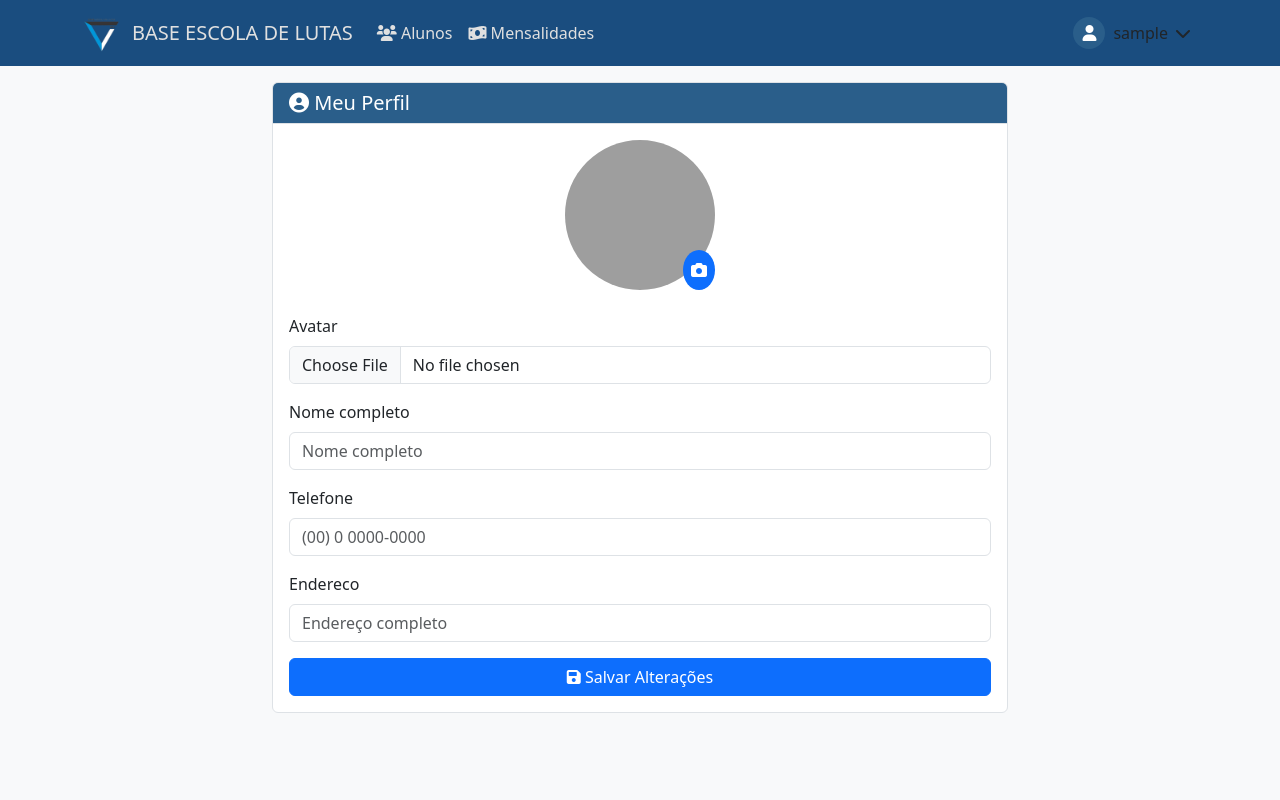
After one commit to devgui01/BEL, a Django app: page /alunos/profile/ in a window 1280 px wide. The commit adds this page. Run offline with Django 5.2, Linux system fonts and the light colour scheme; the visitor is signed in with stand-in values (Sample User, id 1); some libraries are stand-ins or nearby versions; grey boxes are pictures that could not be loaded.

Commit message:
Initial commit: Sistema de gerenciamento de alunos e mensalidades da academia BEL

```diff
--- a/alunos/forms.py
+++ b/alunos/forms.py
@@ -1,5 +1,5 @@
 from django import forms
-from .models import Aluno, Mensalidade
+from .models import Aluno, Mensalidade, UserProfile
 from django.contrib.auth.forms import UserCreationForm
 
 class GerarMensalidadeForm(forms.ModelForm):
@@ -38,3 +38,13 @@ class AlunoForm(forms.ModelForm):
 class SignUpForm(UserCreationForm):
     class Meta(UserCreationForm.Meta):
         fields = UserCreationForm.Meta.fields + ("email",)
+
+class ProfileForm(forms.ModelForm):
+    class Meta:
+        model = UserProfile
+        fields = ['avatar', 'nome_completo', 'telefone', 'endereco']
+        widgets = {
+            'telefone': forms.TextInput(attrs={'class': 'form-control', 'placeholder': '(00) 0 0000-0000'}),
+            'endereco': forms.TextInput(attrs={'class': 'form-control', 'placeholder': 'Endereço completo'}),
+            'nome_completo': forms.TextInput(attrs={'class': 'form-control', 'placeholder': 'Nome completo'}),
+        }
--- a/alunos/templates/alunos/base.html
+++ b/alunos/templates/alunos/base.html
@@ -1,6 +1,6 @@
 {% load static %}
 <!DOCTYPE html>
-<html lang="pt-br">
+<html lang="pt-br" data-theme="{% if user.is_authenticated and user.profile.dark_mode %}dark{% else %}light{% endif %}">
 <head>
     <meta charset="UTF-8">
     <meta name="viewport" content="width=device-width, initial-scale=1.0">
@@ -11,42 +11,77 @@
     <style>
         /* --- Paleta de Cores e Estilos Gerais --- */
         :root {
-            --primary-dark-blue: #1A4D7F; /* Azul escuro principal */
-            --primary-blue: #2A5E8A;    /* Azul médio */
-            --light-grey: #E0E0E0;      /* Cinza claro para texto/elementos claros */
-            --dark-grey: #343a40;       /* Cinza escuro */
-            --white: #FFFFFF;           /* Branco */
+            /* Light theme variables */
+            --primary-dark-blue: #1A4D7F;
+            --primary-blue: #2A5E8A;
+            --light-grey: #E0E0E0;
+            --dark-grey: #343a40;
+            --white: #FFFFFF;
+            --status-success: #218838;
+            --status-danger: #c82333;
+            --status-warning: #e0a800;
+            --badge-info: #138496;
+            --bg-color: #f8f9fa;
+            --text-color: #212529;
+            --card-bg: #ffffff;
+            --border-color: #dee2e6;
+        }
 
-            /* Cores de Status/Destaque (ajustadas para harmonizar) */
-            --status-success: #218838;  /* Verde um pouco mais escuro */
-            --status-danger: #c82333;   /* Vermelho um pouco mais escuro */
-            --status-warning: #e0a800;  /* Laranja/Amarelo um pouco mais escuro */
-            --badge-info: #138496;      /* Azul/Ciano um pouco mais escuro/acinzentado */
+        [data-theme="dark"] {
+            --primary-dark-blue: #2A5E8A;
+            --primary-blue: #1A4D7F;
+            --light-grey: #4a4a4a;
+            --dark-grey: #e0e0e0;
+            --white: #212529;
+            --status-success: #28a745;
+            --status-danger: #dc3545;
+            --status-warning: #ffc107;
+            --badge-info: #17a2b8;
+            --bg-color: #212529;
+            --text-color: #f8f9fa;
+            --card-bg: #343a40;
+            --border-color: #495057;
+        }
+
+        html, body {
+            height: 100%;
+            margin: 0;
+            padding: 0;
+            overflow: hidden;
+            background-color: var(--bg-color);
+            color: var(--text-color);
+            transition: background-color 0.3s ease, color 0.3s ease;
         }
 
         body {
-             background-color: #f8f9fa; /* Fundo claro sutil */
-             color: #212529; /* Cor de texto padrão escura */
+            display: flex;
+            flex-direction: column;
+            height: 100%;
         }
 
         /* Navbar */
         .navbar-custom {
-            background-color: var(--primary-dark-blue); /* Usa variável */
+            background-color: var(--primary-dark-blue);
+            padding: 0.5rem 1rem;
+            flex-shrink: 0;
         }
+
         .navbar-custom .navbar-brand,
         .navbar-custom .nav-link {
-            color: var(--light-grey); /* Usa variável */
-            transition: color 0.3s ease; /* Transição de cor para links */
+            color: var(--light-grey);
+            transition: color 0.3s ease;
         }
+
         .navbar-custom .nav-link:hover {
-            color: var(--white); /* Usa variável */
+            color: var(--white);
         }
-         /* Animação para ícones na navbar */
+
         .navbar-custom .nav-link i {
-             transition: transform 0.3s ease; /* Transição para o ícone */
+            transition: transform 0.3s ease;
         }
+
         .navbar-custom .nav-link:hover i {
-             transform: scale(1.1); /* Aumenta levemente o ícone no hover */
+            transform: scale(1.1);
         }
 
         .navbar-brand {
@@ -54,102 +89,142 @@
             align-items: center;
             gap: 10px;
         }
+
         .navbar-brand img {
-            height: 50px;
+            height: 40px;
             width: auto;
             object-fit: contain;
         }
 
-        /* Tabelas */
-        .table th {
-            background-color: var(--primary-blue); /* Usa variável */
-            color: var(--white); /* Usa variável */
-        }
-        .table-hover tbody tr:hover {
-            background-color: rgba(0,0,0,.05); /* Hover sutil */
+        /* Container principal */
+        .main-container {
+            flex: 1;
+            padding: 1rem;
+            width: 100%;
+            max-width: 100%;
+            margin: 0 auto;
+            overflow-y: auto;
+            overflow-x: hidden;
+            display: flex;
+            flex-direction: column;
         }
 
-        /* Badges */
-        .badge {
-            font-size: 0.9em;
-            padding: 0.5em 0.8em;
-            /* Garantir cores dos badges de status/destaque */
-            &.bg-success { background-color: var(--status-success) !important; color: white; }
-            &.bg-danger { background-color: var(--status-danger) !important; color: white; }
-            &.bg-warning { background-color: var(--status-warning) !important; color: white; }
-            &.bg-info { background-color: var(--badge-info) !important; color: white; } /* Bolsista */
-            /* Cores para faixas (usando tons de cinza ou cores específicas se necessário) */
-            &.bg-marrom { background-color: #795548; color: white; }
-            &.bg-preta { background-color: #212529; color: white; }
-            &.bg-roxa { background-color: #6f42c1; color: white; }
-            &.bg-azul { background-color: #007bff; color: white; }
-            &.bg-branca { background-color: #f8f9fa; color: #212529; border: 1px solid #ced4da; }
-
+        /* Cards */
+        .card {
+            background-color: var(--card-bg);
+            border-color: var(--border-color);
+            transition: background-color 0.3s ease, border-color 0.3s ease;
         }
 
-
-        /* Animações */
-        /* Animação sutil para os botões */
-        .btn {
-            transition: all 0.3s ease; /* Transição suave para todas as propriedades em 0.3 segundos */
-        }
-        .btn:hover {
-            transform: translateY(-2px); /* Levantar um pouco no hover */
-            box-shadow: 0 4px 8px rgba(0, 0, 0, 0.2); /* Adicionar uma sombra */
-        }
-        .btn:active {
-            transform: translateY(0); /* Voltar à posição original ao clicar */
-            box-shadow: 0 2px 4px rgba(0, 0, 0, 0.2); /* Sombra menor ao clicar */
+        .card-header {
+            background-color: var(--primary-blue);
+            color: var(--white);
+            border-bottom-color: var(--border-color);
         }
 
-        /* Animação de fade-in para o conteúdo principal */
-        @keyframes fadeIn {
-            from { opacity: 0; transform: translateY(20px); }
-            to { opacity: 1; transform: translateY(0); }
-        }
-        .container.mt-4 {
-            animation: fadeIn 0.5s ease-out;
+        /* Tabelas */
+        .table {
+            color: var(--text-color);
         }
 
+        .table th {
+            background-color: var(--primary-blue);
+            color: var(--white);
+            white-space: nowrap;
+        }
+
+        .table-hover tbody tr:hover {
+            background-color: var(--light-grey);
+        }
+
+        /* Formulários */
+        .form-control {
+            background-color: var(--card-bg);
+            border-color: var(--border-color);
+            color: var(--text-color);
+        }
+
+        .form-control:focus {
+            background-color: var(--card-bg);
+            color: var(--text-color);
+        }
+
+        /* Dropdown */
+        .dropdown-menu {
+            background-color: var(--card-bg);
+            border-color: var(--border-color);
+        }
+
+        .dropdown-item {
+            color: var(--text-color);
+        }
+
+        .dropdown-item:hover {
+            background-color: var(--light-grey);
+            color: var(--text-color);
+        }
+
+        /* Avatar */
         .avatar-dropdown {
             cursor: pointer;
-            color: var(--light-grey);
+            padding: 0.5rem;
+            border-radius: 0.25rem;
+            transition: background-color 0.3s ease;
         }
+
         .avatar-dropdown:hover {
-            color: var(--white);
+            background-color: rgba(255, 255, 255, 0.1);
         }
 
         .avatar-icon {
             width: 32px;
             height: 32px;
-            border-radius: 50%;
             background-color: var(--primary-blue);
             color: var(--white);
+            border-radius: 50%;
             display: flex;
             align-items: center;
             justify-content: center;
-            font-size: 1.2rem;
-        }
-        .dropdown-menu {
-            min-width: 200px;
-        }
-        .dropdown-item {
-            padding: 0.5rem 1rem;
-            color: var(--dark-grey);
-        }
-        .dropdown-item i {
-            width: 20px;
-            text-align: center;
-            margin-right: 10px;
-            color: var(--dark-grey);
-        }
-        .dropdown-item.text-danger {
-            color: var(--status-danger) !important;
-        }
-        .dropdown-item.text-danger i {
-            color: var(--status-danger) !important;
         }
 
+        /* Responsividade */
+        @media (max-width: 768px) {
+            .navbar-brand img {
+                height: 30px;
+            }
+
+            .container-fluid {
+                padding-left: 10px;
+                padding-right: 10px;
+            }
+
+            .card {
+                margin-bottom: 1rem;
+            }
+        }
+
+        @media (max-width: 576px) {
+            .navbar-brand span {
+                font-size: 0.9rem;
+            }
+
+            .btn {
+                padding: 0.25rem 0.5rem;
+                font-size: 0.875rem;
+            }
+        }
+
+        @media (min-width: 1400px) {
+            .main-container > .container-fluid {
+                max-width: 1320px;
+                margin: 0 auto;
+                padding: 0;
+            }
+            .main-container {
+                padding-left: 0;
+                padding-right: 0;
+            }
+        }
     </style>
 </head>
 <body>
@@ -163,9 +238,8 @@
                 <span class="navbar-toggler-icon"></span>
             </button>
             <div class="collapse navbar-collapse" id="navbarNav">
-                {# Mostra os links de navegação apenas se a URL atual NÃO for a de login NEM a de cadastro #}
                 {% if request.resolver_match.url_name != 'login' and request.resolver_match.url_name != 'signup' %}
-                <ul class="navbar-nav me-auto"> {# Adicionado me-auto aqui #}
+                <ul class="navbar-nav me-auto">
                     <li class="nav-item">
                         <a class="nav-link" href="{% url 'aluno-list' %}">
                             <i class="fas fa-users"></i> Alunos
@@ -177,25 +251,29 @@
                         </a>
                     </li>
                 </ul>
-                {% endif %} {# Fim da condição para não mostrar na página de login/cadastro #}
+                {% endif %}
                 {% if user.is_authenticated %}
                 <div class="dropdown ms-auto">
                     <div class="avatar-dropdown d-flex align-items-center" data-bs-toggle="dropdown">
+                        {% if user.profile and user.profile.avatar %}
+                        <img src="{{ user.profile.avatar.url }}" alt="Avatar" class="rounded-circle me-2" style="width: 32px; height: 32px; object-fit: cover;">
+                        {% else %}
                         <div class="avatar-icon me-2">
                             <i class="fas fa-user"></i>
                         </div>
+                        {% endif %}
                         <span class="d-none d-lg-inline">{{ user.username }}</span>
                         <i class="fas fa-chevron-down ms-2"></i>
                     </div>
                     <ul class="dropdown-menu dropdown-menu-end">
                         <li>
-                            <a class="dropdown-item" href="#">
-                                <i class="fas fa-user-cog"></i>Perfil
+                            <a class="dropdown-item" href="{% url 'profile' %}">
+                                <i class="fas fa-user-cog"></i> Perfil
                             </a>
                         </li>
                         <li>
-                            <a class="dropdown-item" href="#">
-                                <i class="fas fa-cog"></i>Configurações
+                            <a class="dropdown-item" href="{% url 'settings' %}">
+                                <i class="fas fa-cog"></i> Configurações
                             </a>
                         </li>
                         <li><hr class="dropdown-divider"></li>
@@ -204,7 +282,7 @@
                                 {% csrf_token %}
                             </form>
                             <a class="dropdown-item text-danger" href="#" onclick="event.preventDefault(); document.getElementById('logout-form').submit();">
-                                <i class="fas fa-sign-out-alt"></i>Sair
+                                <i class="fas fa-sign-out-alt"></i> Sair
                             </a>
                         </li>
                     </ul>
@@ -214,7 +292,7 @@
         </div>
     </nav>
 
-    <div class="container mt-4">
+    <div class="main-container">
         {% if messages %}
             {% for message in messages %}
                 <div class="alert alert-{{ message.tags }} alert-dismissible fade show">
--- /dev/null
+++ b/alunos/templates/alunos/profile.html
@@ -0,0 +1,73 @@
+{% extends 'alunos/base.html' %}
+{% load crispy_forms_tags %}
+{% load static %}
+
+{% block title %}Perfil{% endblock %}
+
+{% block content %}
+<div class="container">
+    <div class="row justify-content-center">
+        <div class="col-md-8">
+            <div class="card">
+                <div class="card-header">
+                    <h5 class="mb-0"><i class="fas fa-user-circle"></i> Meu Perfil</h5>
+                </div>
+                <div class="card-body">
+                    <form method="post" enctype="multipart/form-data" id="profileForm">
+                        {% csrf_token %}
+                        <div class="text-center mb-4">
+                            <div class="position-relative d-inline-block">
+                                {% if user.profile.avatar %}
+                                    <img src="{{ user.profile.avatar.url }}"
+                                         alt="Avatar"
+                                         class="rounded-circle"
+                                         style="width: 150px; height: 150px; object-fit: cover;">
+                                {% else %}
+                                    <img src="{% static 'default-avatar.png' %}"
+                                         alt="Default Avatar"
+                                         class="rounded-circle"
+                                         style="width: 150px; height: 150px; object-fit: cover;">
+                                {% endif %}
+                                <label for="id_avatar" class="position-absolute bottom-0 end-0 bg-primary text-white rounded-circle p-2" style="cursor: pointer;">
+                                    <i class="fas fa-camera"></i>
+                                </label>
+                                <input type="file" name="avatar" id="id_avatar" class="d-none" accept="image/*">
+                            </div>
+                        </div>
+                        {{ form|crispy }}
+                        <div class="d-grid gap-2">
+                            <button type="submit" class="btn btn-primary">
+                                <i class="fas fa-save"></i> Salvar Alterações
+                            </button>
+                        </div>
+                    </form>
+                </div>
+            </div>
+        </div>
+    </div>
+</div>
+{% endblock %}
+
+{% block extra_js %}
+<script>
+document.addEventListener('DOMContentLoaded', function() {
+    // Avatar preview
+    const avatarInput = document.getElementById('id_avatar');
+    const avatarPreview = document.querySelector('.rounded-circle');
+
+    avatarInput.addEventListener('change', function(e) {
+        const file = e.target.files[0];
+        if (file) {
+            const reader = new FileReader();
+            reader.onload = function(e) {
+                avatarPreview.src = e.target.result;
+            }
+            reader.readAsDataURL(file);
+        }
+    });
+
+    // Phone mask
+    $('#id_telefone').mask('(00) 0 0000-0000');
+});
+</script>
+{% endblock %}
--- a/alunos/urls.py
+++ b/alunos/urls.py
@@ -11,4 +11,7 @@ urlpatterns = [
     path('mensalidades/excluir/<int:pk>/', views.excluir_mensalidade, name='excluir-mensalidade'),
     path('mensalidades/editar-mensalidade/<int:pk>/', views.editar_mensalidade, name='editar-mensalidade'),
     path('signup/', views.signup, name='signup'),
+    path('profile/', views.profile_view, name='profile'),
+    path('settings/', views.settings_view, name='settings'),
+    path('update-theme/', views.update_theme, name='update-theme'),
 ]
--- a/alunos/views.py
+++ b/alunos/views.py
@@ -6,10 +6,12 @@ from .models import Aluno, Mensalidade, Pagamento
 from django.utils import timezone
 from datetime import timedelta
 from django.db.models import Q, OuterRef, Subquery, Max, Case, When, Value, F, CharField
-from .forms import GerarMensalidadeForm, AlunoForm, SignUpForm
+from .forms import GerarMensalidadeForm, AlunoForm, SignUpForm, ProfileForm
 from django.contrib.auth.mixins import LoginRequiredMixin
 from django.contrib.auth.decorators import login_required
 import calendar
+from django.http import JsonResponse
+import json
 
 # Create your views here.
 
@@ -205,3 +207,42 @@ def signup(request):
     else:
         form = SignUpForm()
     return render(request, 'registration/signup.html', {'form': form})
+
+@login_required
+def settings_view(request):
+    if request.method == 'POST':
+        form = ProfileForm(request.POST, request.FILES, instance=request.user.profile)
+        if form.is_valid():
+            form.save()
+            messages.success(request, 'Configurações atualizadas com sucesso!')
+            return redirect('settings')
+    else:
+        form = ProfileForm(instance=request.user.profile)
+
+    return render(request, 'alunos/settings.html', {'form': form})
+
+@login_required
+def update_theme(request):
+    if request.method == 'POST':
+        try:
+            data = json.loads(request.body)
+            dark_mode = data.get('dark_mode', False)
+            request.user.profile.dark_mode = dark_mode
+            request.user.profile.save()
+            return JsonResponse({'success': True})
+        except Exception as e:
+            return JsonResponse({'success': False, 'error': str(e)})
+    return JsonResponse({'success': False, 'error': 'Invalid request method'})
+
+@login_required
+def profile_view(request):
+    if request.method == 'POST':
+        form = ProfileForm(request.POST, request.FILES, instance=request.user.profile)
+        if form.is_valid():
+            form.save()
+            messages.success(request, 'Perfil atualizado com sucesso!')
+            return redirect('profile')
+    else:
+        form = ProfileForm(instance=request.user.profile)
+
+    return render(request, 'alunos/profile.html', {'form': form})
--- a/ct_gouveia/urls.py
+++ b/ct_gouveia/urls.py
@@ -17,8 +17,8 @@ Including another URLconf
 from django.contrib import admin
 from django.urls import path, include
 from django.views.generic.base import RedirectView
-
-ALLOWED_HOSTS = ['.onrender.com', 'localhost', '127.0.0.1']
+from django.conf import settings # Importa settings
+from django.conf.urls.static import static # Importa static
 
 urlpatterns = [
     path('admin/', admin.site.urls),
@@ -26,3 +26,7 @@ urlpatterns = [
     path('accounts/', include('django.contrib.auth.urls')),
     path('', RedirectView.as_view(url='/accounts/login/', permanent=False), name='index'),
 ]
+
+# Configuração para servir arquivos de mídia durante o desenvolvimento
+if settings.DEBUG:
+    urlpatterns += static(settings.MEDIA_URL, document_root=settings.MEDIA_ROOT)
```
Also changed, not shown: alunos/models.py (+26 -0 lines), alunos/templates/alunos/aluno_list.html (+98 -8 lines), alunos/templates/alunos/settings.html (added, +101 -0 lines), ct_gouveia/settings.py (+7 -8 lines), alunos/migrations/0003_userprofile.py (added), avatars/aro.jpeg (added), avatars/engrenagem.jpeg (added), 1 other file. Lines whose indentation alone changed are shown as unchanged.
